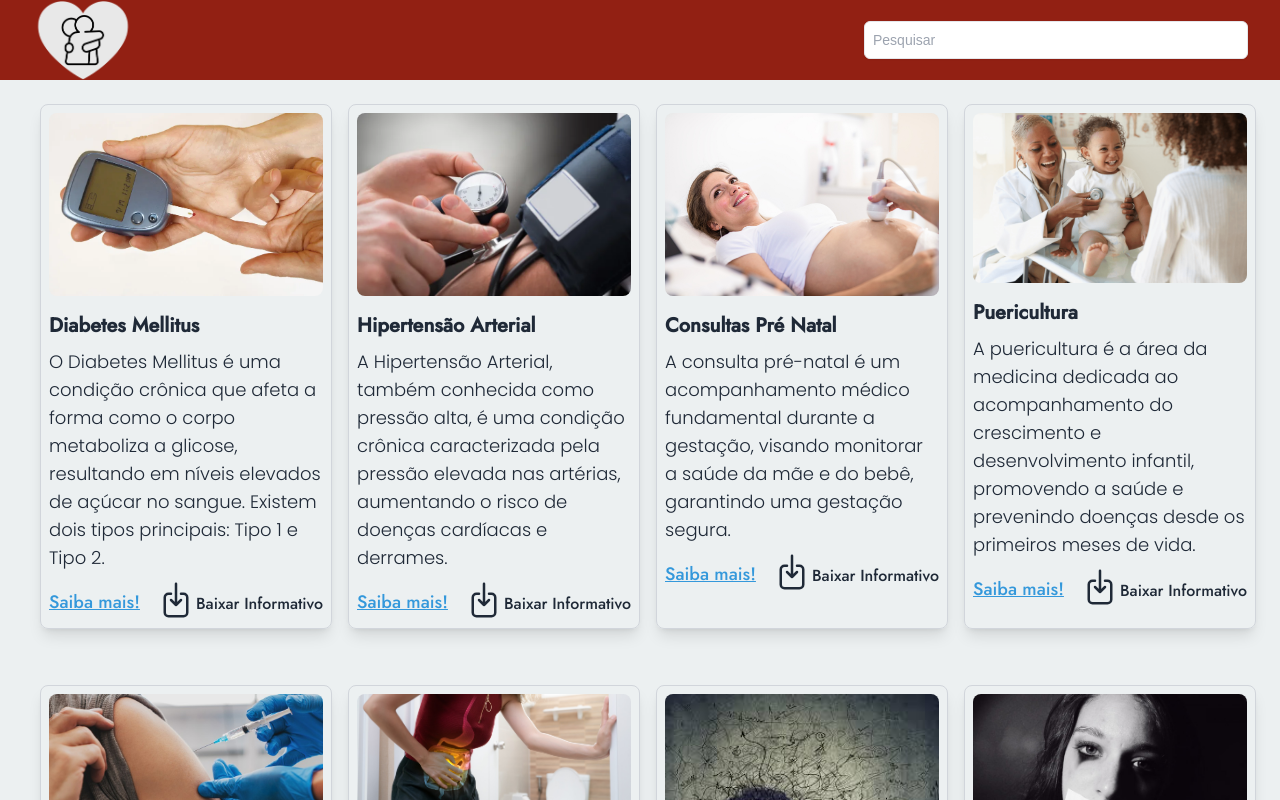
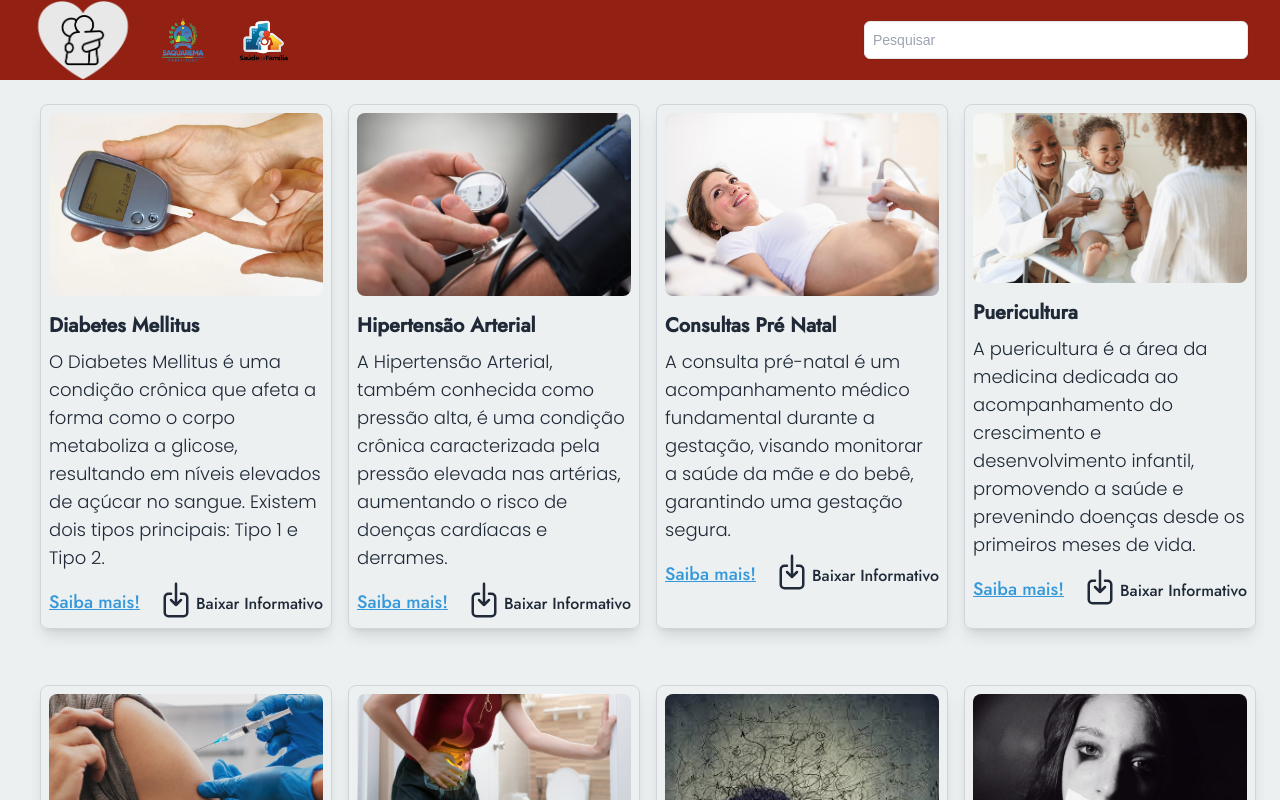
Before and after one commit to louvainpedro/projeto-saude-bonsucesso, a Next.js app: page / in a window 1280 px wide. Shown: the top 800 px of the page. Built offline with nearby package versions, Linux system fonts and the light colour scheme.

Commit message:
updt: atualizando header.tsx para receber mais imagens no header. inserção de tais imagens no diretorio /public/images

```diff
--- a/src/app/components/header.tsx
+++ b/src/app/components/header.tsx
@@ -14,11 +14,28 @@ export default function Header({ onSearch }: HeaderProps) {
 
   return (
     <div className="flex w-full bg-mid-red-I h-20 justify-between px-2 md:px-8">
-      <img
-        src="images/logoProjetoSaude.png"
-        alt="Company Logo"
-        className="h-20 my-auto"
-      />
+      {/* Container para agrupar todas as imagens */}
+      <div className="flex items-center gap-x-4">
+        {/* 1. Imagem original (a logo) */}
+        <img
+          src="images/logoProjetoSaude.png"
+          alt="Company Logo"
+          className="h-20 my-auto"
+        />
+        {/* 2. Segunda imagem */}
+        <img
+          src="images/logo_prefeitura.png"
+          alt="Logo da Prefeitura de Saquarema."
+          className="h-16 my-auto hidden md:block"
+        />
+        {/* 3. Terceira imagem */}
+        <img
+          src="images/logo_saude_familia.png"
+          alt="Logo de Sáude da Família."
+          className="h-16 my-auto hidden md:block"
+        />
+      </div>
+
       <div className="flex h-full items-center text-black">
         <input
           type="text"
```
Also changed, not shown: public/images/logo_prefeitura.png (added), public/images/logo_saude_familia.png (added).
